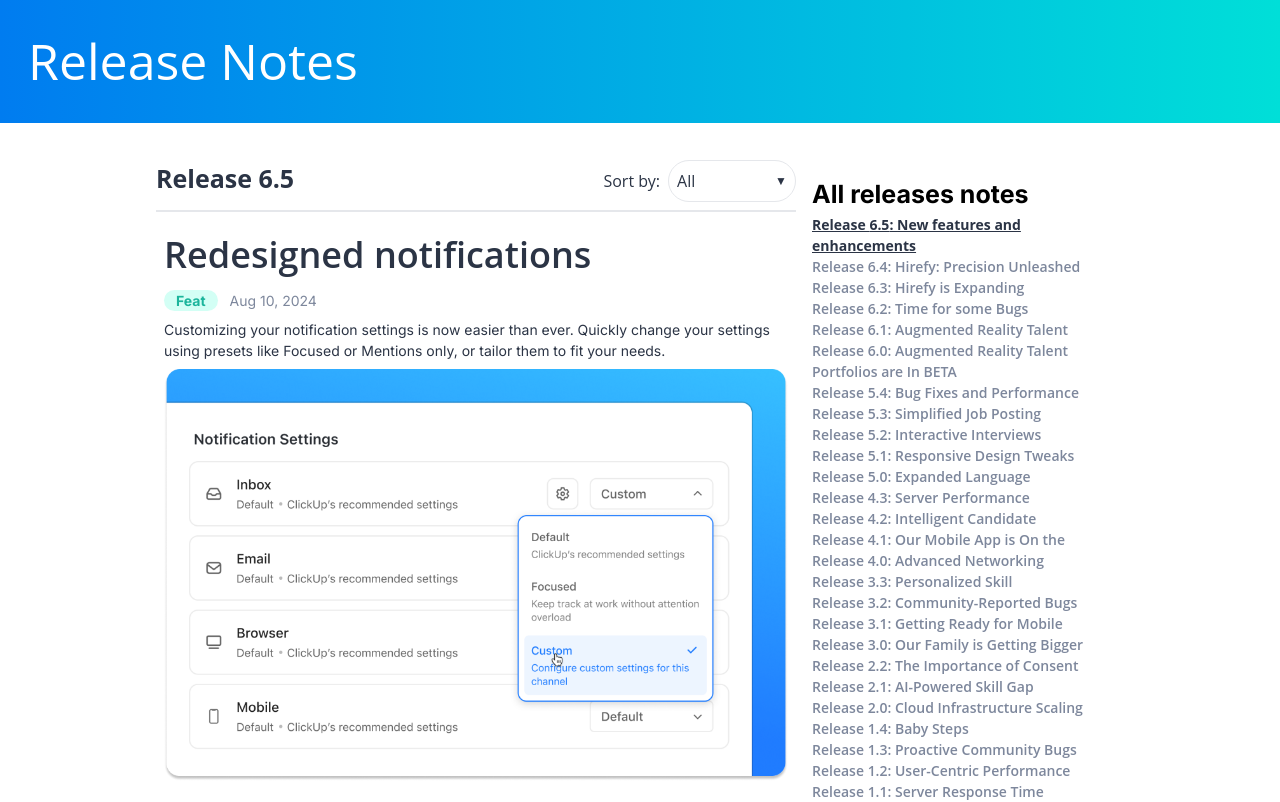
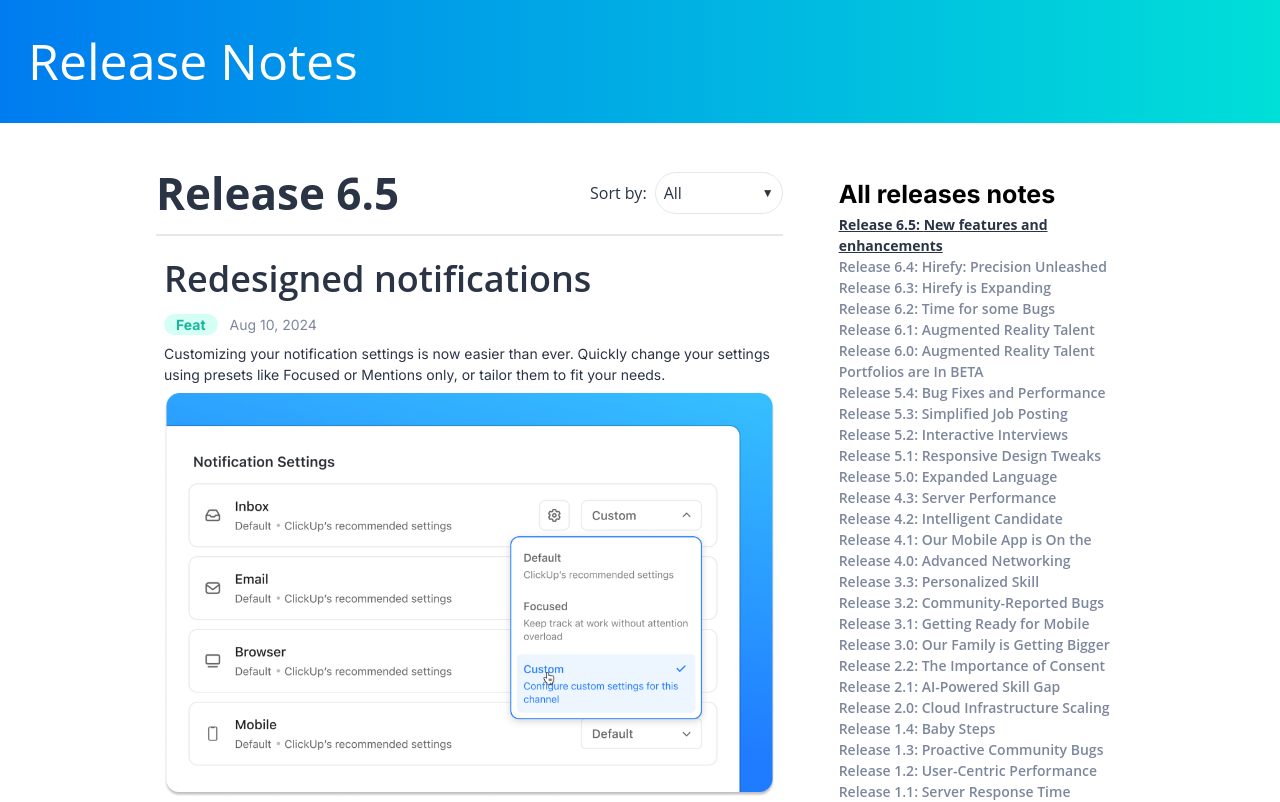
Before and after one commit to Enzo-cam/hirefy-challenge, a Next.js app: page / in a window 1280 px wide. Shown: the top 802 px of the page. Built offline with nearby package versions, Linux system fonts and the light colour scheme.

Commit message:
Feat: UI details

```diff
--- a/src/Components/AllReleasesNotes.tsx
+++ b/src/Components/AllReleasesNotes.tsx
@@ -36,6 +36,8 @@ const AllReleasesNotes = ({ releasesNotes }: Props) => {
         window.removeEventListener('resize', updateVisibleCount);
       };
     }, [releasesNotes.releaseNotes.length]);
+
+
     return (
       <div className="my-4">
         <h1 className='text-release'>All releases notes</h1>
--- a/src/Components/ReleaseNotesTimeline.tsx
+++ b/src/Components/ReleaseNotesTimeline.tsx
@@ -1,5 +1,5 @@
 'use client'
-import React, { useState, useEffect } from "react";
+import React, { useState } from "react";
 import SortBy from "./SortBy";
 import ReleaseNoteCard from "./ReleaseNoteCard";
 
@@ -38,7 +38,7 @@ const ReleaseNotesTimeline = ({ releasesData }: Props) => {
   return (
     <div>
       <div className="lg:flex lg:justify-between pb-2 mb-2 border-b-2 ">
-        <h2 className="text-release font-sans text-grisOscuro">{releasesData.releaseVersion}</h2>
+        <h2 className="text-release lg:text-h1 font-sans text-grisOscuro">{releasesData.releaseVersion}</h2>
         <SortBy onSortChange={handleSortChange} />
       </div>
 
--- a/src/app/page.tsx
+++ b/src/app/page.tsx
@@ -8,14 +8,13 @@ export default function Home() {
   const releasesNotesData = releasesNotes;
 
   return (
-    <main className="lg:grid lg:grid-cols-3 gap-4 px-7 lg:mx-32 min-h-screen">
+    <main className="lg:grid lg:grid-cols-3 gap-14 px-7 lg:mx-32 min-h-screen">
       <div className="col-span-2">
         <ReleaseNotesTimeline
           releasesData={releasesTimelineData}
         />
       </div>
 
-      {/* Componente AllReleasesNotes ocupando 1/3 del espacio */}
       <div className="col-span-1">
         <AllReleasesNotes
           releasesNotes={releasesNotesData}
```
